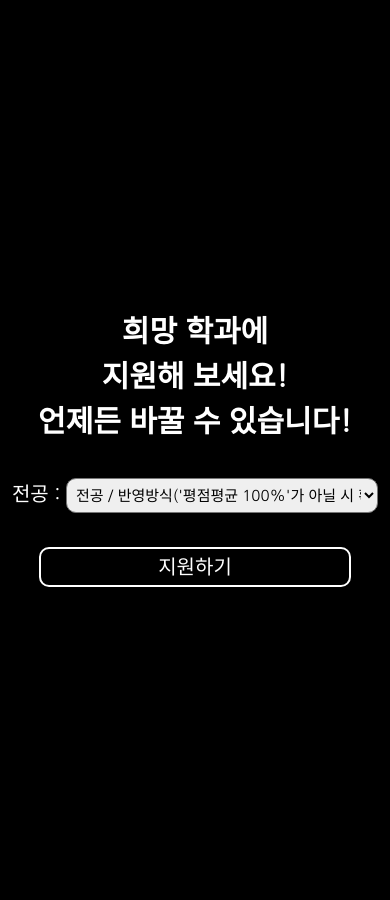
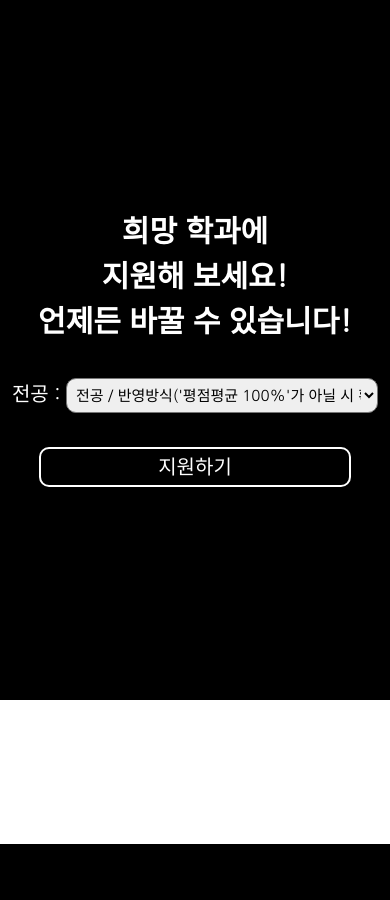
Before and after one commit to Yang-Min-Seok/Hufs_apply, a Flask app: template templates/Apply.html in a window 390 px wide. After the commit the page ends 844 px from the top, so only its background shows below. Run offline with Flask 2, Linux system fonts and the light colour scheme; the template is opened without the code that fills it, so the values that code supplies are empty.

Commit message:
Apply, show res template update (height 900 -> 700px)

```diff
--- a/static/css/Apply/main_res.css
+++ b/static/css/Apply/main_res.css
@@ -3,7 +3,7 @@
 
     }
     #main .wrap{
-
+        height: 700px;
     }
     #main .wrap .hello{
         display:none;
--- a/static/css/Show/main_res.css
+++ b/static/css/Show/main_res.css
@@ -3,7 +3,7 @@
 
     }
     #main .wrap{
-
+        hieght: 700px;
     }
     #main .wrap .hello{
         display:none;
```
